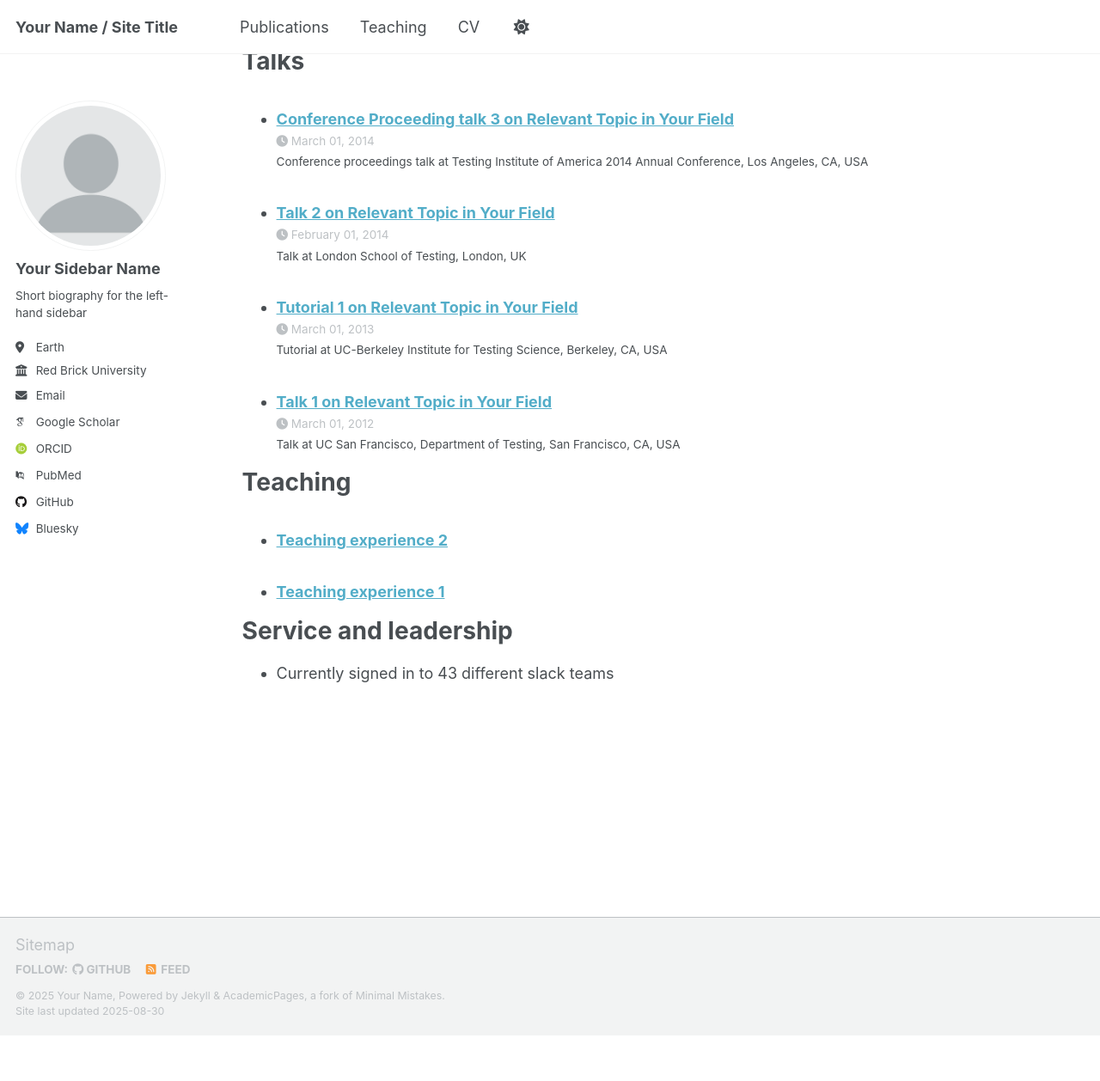
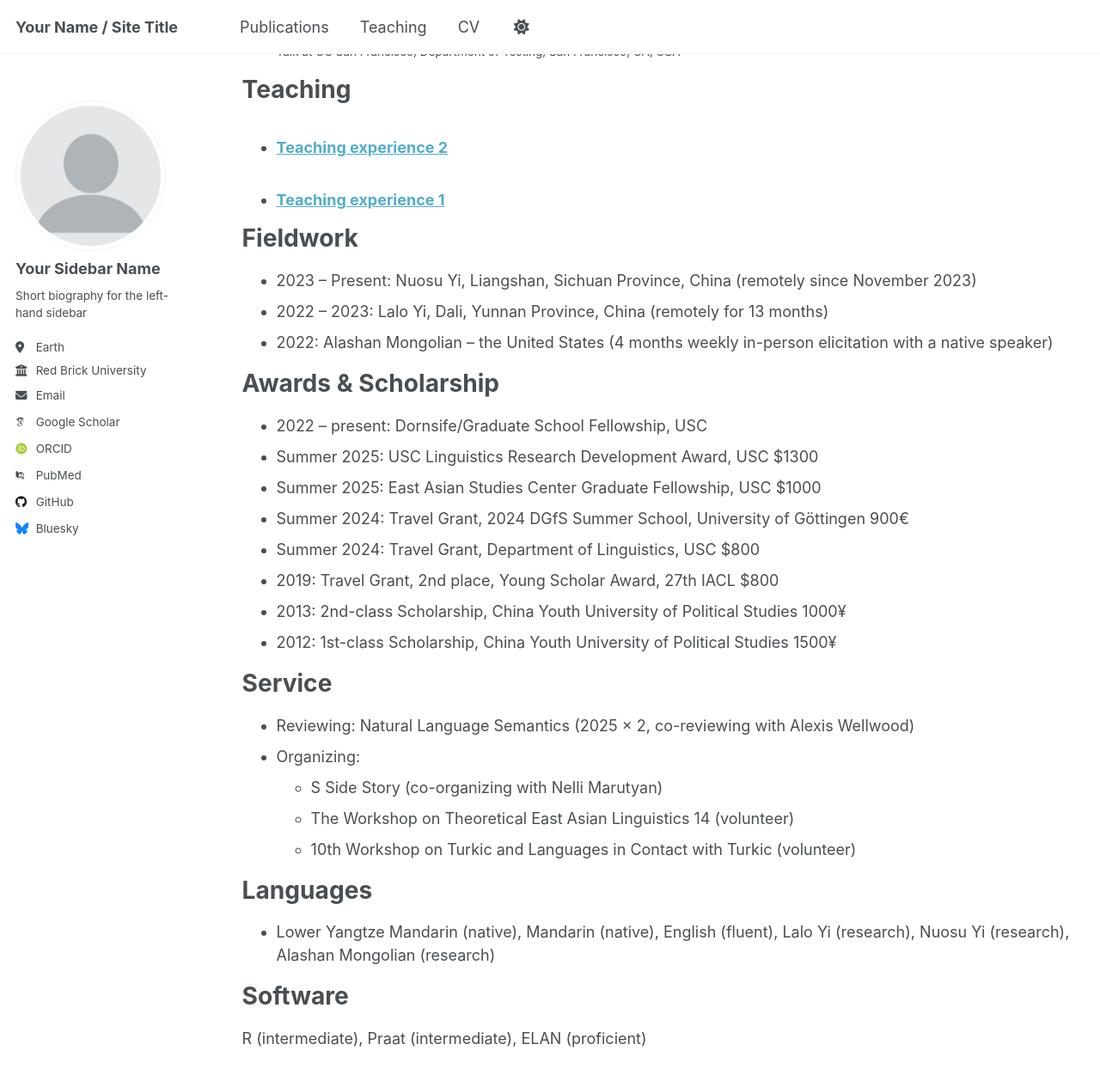
Before and after one commit to Yaqing-Hu/Yaqing-Hu.github.io, a Jekyll site: the page built from _pages/cv.md, in a window 1280 px wide and 1400 px high, scrolled down 1503 px. Shown: the top 1258 px of the window at 86% size. Built offline with Jekyll 4.4.1, drawn with Linux system fonts in a browser that asks for light colours; some web fonts are replaced; a script that is not in the unit is left out; before the commit the page ends 2708 px from its top, so only the background shows below that; some of the changed text lies outside the part shown.

Commit message:
Update cv.md

```diff
--- a/_pages/cv.md
+++ b/_pages/cv.md
@@ -11,35 +11,22 @@ redirect_from:
 
 Education
 ======
-* Ph.D in Version Control Theory, GitHub University, 2018 (expected)
-* M.S. in Jekyll, GitHub University, 2014
-* B.S. in GitHub, GitHub University, 2012
+* Ph.D in Linguistics, University of Southern California, 2024 – Present
+* M.A. in Linguistics, University of Southern California, 2022 – 2023
+* M.S. in General Linguistics, University of Oxford, 2016 – 2017
+* B.A. in English (outstanding graduate), China Youth University of Political Studies, 2010 – 2014
 
-Work experience
+Non-degree Studies
 ======
-* Spring 2024: Academic Pages Collaborator
-  * GitHub University
-  * Duties includes: Updates and improvements to template
-  * Supervisor: The Users
+* 2025 Summer: The North American Summer School in Logic, Language, and Information (NASSLLI).
+  * University of Washington, Seattle, June 23-27, 2025
 
-* Fall 2015: Research Assistant
-  * GitHub University
-  * Duties included: Merging pull requests
-  * Supervisor: Professor Hub
+* 2024 Summer: DGfS Summer School 2024 Form-Meaning Mismatches in Spoken and Visual Communication.
+  * University of Göttingen, August 12-23, 2024.
 
-* Summer 2015: Research Assistant
-  * GitHub University
-  * Duties included: Tagging issues
-  * Supervisor: Professor Git
+* 2022 Summer: The North American Summer School in Logic, Language, and Information (NASSLLI).
+  * University of Southern California, June 18-24, 2022.
 
-Skills
-======
-* Skill 1
-* Skill 2
-  * Sub-skill 2.1
-  * Sub-skill 2.2
-  * Sub-skill 2.3
-* Skill 3
 
 Publications
 ======
@@ -59,6 +46,36 @@ Teaching
     {% include archive-single-cv.html %}
   {% endfor %}</ul>
 
-Service and leadership
+Fieldwork
 ======
-* Currently signed in to 43 different slack teams
+*  2023 – Present: Nuosu Yi, Liangshan, Sichuan Province, China (remotely since November 2023)
+*  2022 – 2023: Lalo Yi, Dali, Yunnan Province, China (remotely for 13 months)
+*  2022: Alashan Mongolian – the United States (4 months weekly in-person elicitation with a native speaker)
+
+Awards & Scholarship
+======
+* 2022 – present: Dornsife/Graduate School Fellowship, USC
+* Summer 2025: USC Linguistics Research Development Award, USC $1300
+* Summer 2025: East Asian Studies Center Graduate Fellowship, USC $1000
+* Summer 2024: Travel Grant, 2024 DGfS Summer School, University of Göttingen 900€
+* Summer 2024: Travel Grant, Department of Linguistics, USC $800
+* 2019: Travel Grant, 2nd place, Young Scholar Award, 27th IACL $800
+* 2013: 2nd-class Scholarship, China Youth University of Political Studies 1000¥
+* 2012: 1st-class Scholarship, China Youth University of Political Studies 1500¥
+
+
+Service
+======
+* Reviewing: Natural Language Semantics (2025 × 2, co-reviewing with Alexis Wellwood)
+* Organizing:
+  * S Side Story (co-organizing with Nelli Marutyan)
+  * The Workshop on Theoretical East Asian Linguistics 14 (volunteer)
+  * 10th Workshop on Turkic and Languages in Contact with Turkic (volunteer)
+
+Languages
+======
+* Lower Yangtze Mandarin (native), Mandarin (native), English (fluent), Lalo Yi (research), Nuosu Yi (research), Alashan Mongolian (research)
+
+Software
+======
+R (intermediate), Praat (intermediate), ELAN (proficient)
```
